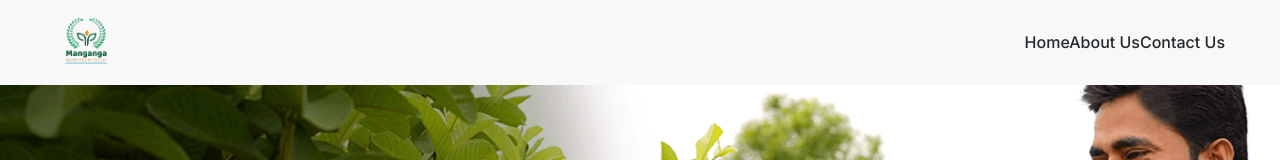
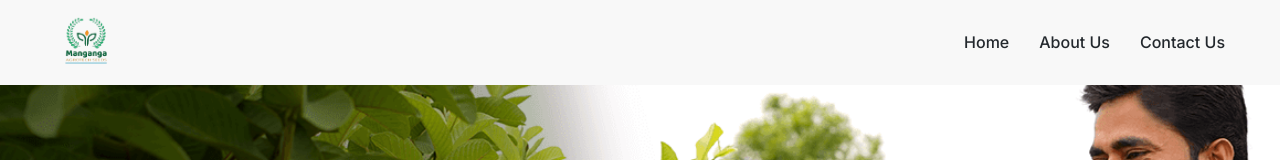
Before and after one commit to SambhajiShinde1234/farming-website, a React (Vite) app: page / in a window 1280 px wide. Shown: the top 160 px of the page. Built offline with nearby package versions, Linux system fonts and the light colour scheme.

Commit message:
update header

```diff
--- a/src/Components/AppFooter.jsx
+++ b/src/Components/AppFooter.jsx
@@ -28,7 +28,7 @@ const Footer = () => {
     return (
         <div className="container-fluid">
           <Row gutter={[20, 20]}>
-            <Col xs={24} sm={24} md={12} lg={6}>
+            <Col xs={0} sm={24} md={12} lg={6}>
                 <img alt="Logo" src={logo} style={{ height: '200px', width: '220px' }}/>
             </Col>
             <Col xs={24} sm={24} md={12} lg={6}>
--- a/src/Components/AppHeader.jsx
+++ b/src/Components/AppHeader.jsx
@@ -25,10 +25,12 @@ function AppHeader() {
             <img src={logo} alt='logo' className='headerLogo'  />
           </a>
 
-          <div className='link-container mobileHidden'>
-            <a href="#hero" className='custom-link'>Home</a>
-            <a href="#about" className='custom-link'>About Us</a>
-            <a href="#contact" className='custom-link'>Contact Us</a>
+          <div className='mobileHidden'>
+            <div className='link-container'>
+              <a href="#hero" className='custom-link'>Home</a>
+              <a href="#about" className='custom-link'>About Us</a>
+              <a href="#contact" className='custom-link'>Contact Us</a>
+            </div>
           </div>
 
           <div className='mobileVisible'>
```
